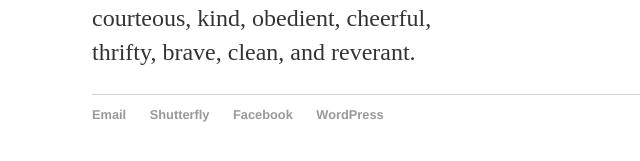
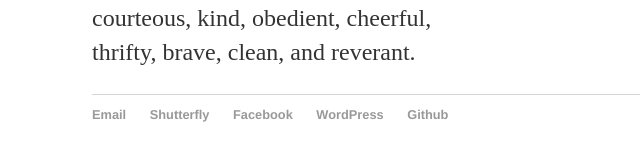
Before and after one commit to clare-pack818/clare-pack818.github.io, a Jekyll site: the page built from index.html, in a window 1280 px wide. Shown: the part 556-717 px from the top of the page, without its empty margins (100-740 px from the left). Built offline with Jekyll 4.4.1, drawn with Linux system fonts in a browser that asks for light colours.

Commit message:
Update default.html

```diff
--- a/_layouts/default.html
+++ b/_layouts/default.html
@@ -26,6 +26,7 @@
         		<li><a href="https://claremontpack818cubscouts.shutterfly.com">Shutterfly</a></li>
 			<li><a href="https://www.facebook.com/ClaremontCubScoutPack818/">Facebook</a></li>
 			<li><a href="https://claremontpack818.wordpress.com/">WordPress</a></li>
+			<li><a href="https://github.com/clare-pack818">Github</a></li>
 		</ul>
 		</footer>
 	</body>
```
